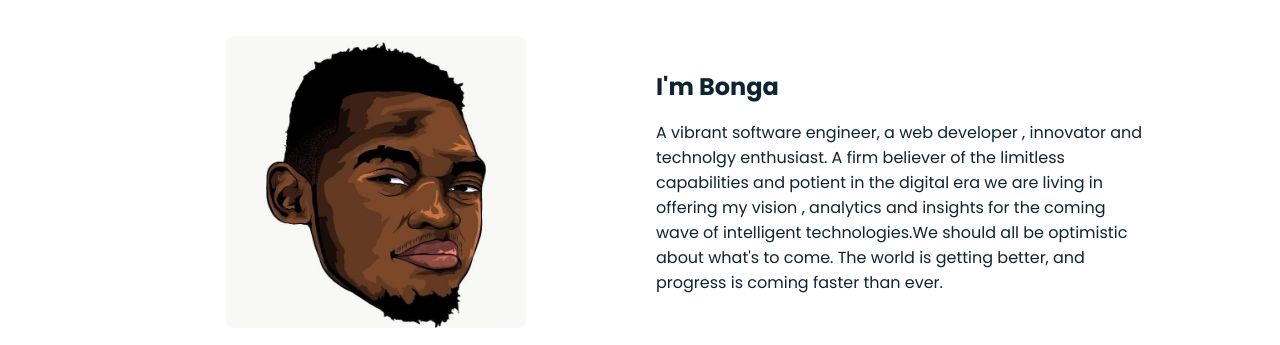
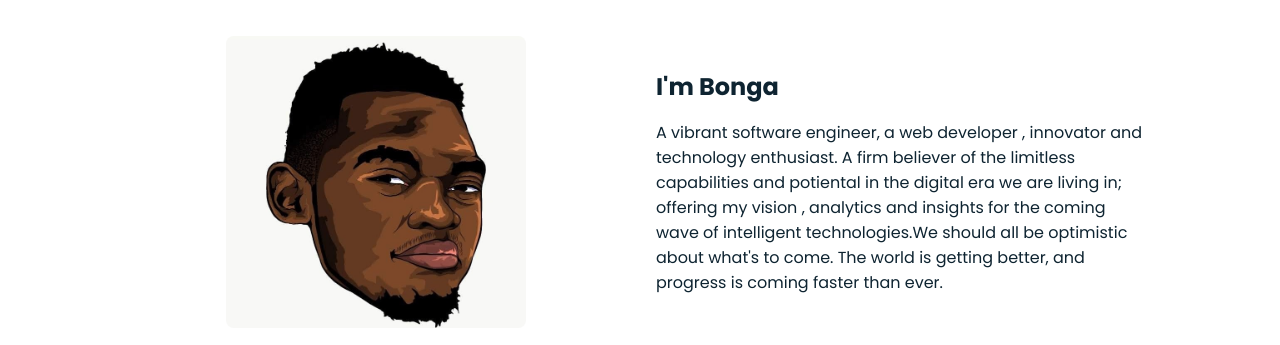
Before and after one commit to bmsomi39/portfolio-BONGA, a plain HTML site: page index.html in a window 1280 px wide. Shown: the part 940-1285 px from the top of the page. Drawn offline with nearby package versions, Linux system fonts and the light colour scheme.

Commit message:
Update index.html

```diff
--- a/index.html
+++ b/index.html
@@ -68,7 +68,7 @@
 
                 <div>
                     <h2 class="about__subtitle">I'm Bonga</h2>
-                    <p class="about__text"> A vibrant software engineer, a web developer , innovator and technolgy enthusiast. A firm believer of the limitless capabilities and potient in the digital era we are living in offering my vision , analytics and insights for the coming wave of intelligent technologies.We should all be optimistic about what's to come. The world is getting better, and progress is coming faster than ever.  </p>
+                    <p class="about__text"> A vibrant software engineer, a web developer , innovator and technology enthusiast. A firm believer of the limitless capabilities and potiental in the digital era we are living in; offering my vision , analytics and insights for the coming wave of intelligent technologies.We should all be optimistic about what's to come. The world is getting better, and progress is coming faster than ever.  </p>
                 </div>
             </div>
         </section>
```
